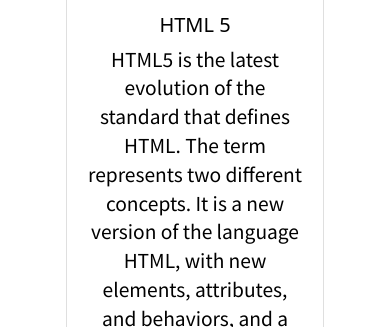
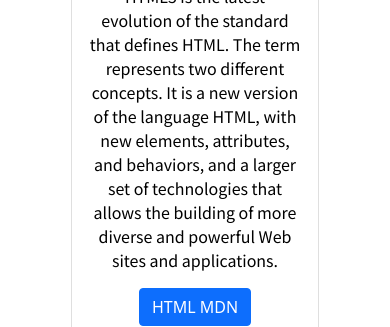
Before and after one commit to Tushar-Gupta-1999/tushargupta, a plain HTML site: page index.html in a window 390 px wide. Shown: the part 1673-2000 px from the top of the page. Drawn offline with nearby package versions, Linux system fonts and the light colour scheme.

Commit message:
Update stylesheet.css

```diff
--- a/stylesheet.css
+++ b/stylesheet.css
@@ -1,9 +1,3 @@
-@media(max-width: 768px){
-    *{
-        text-align: center;
-    }
-}
-
 body{
     color: #F1E3F3;
 }
@@ -104,6 +98,10 @@ a{
     margin: 5% 0;
 }
 
+.card{
+    margin: 2%;
+}
+
 /* FOOTER */
 
 #footer{
@@ -116,3 +114,18 @@ a{
     padding-left: 45%;
     padding-bottom: 2%;
 }
+
+
+@media(max-width: 768px){
+    *{
+        text-align: center;
+    }
+
+    p{
+        font-size: 1rem;
+    }
+
+    .title-img{
+        margin-top: 15%;
+    }
+}
```
